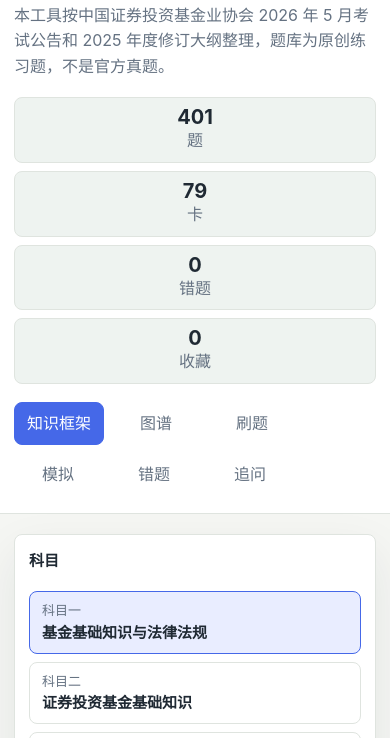
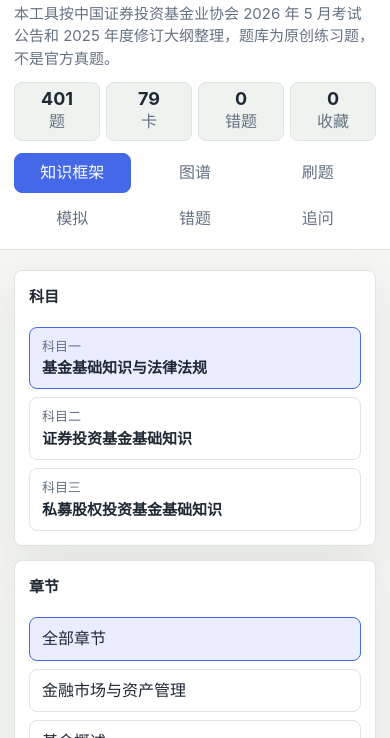
Before and after one commit to wangwu-30/fund-cram-20260523, a plain HTML site: page index.html in a window 390 px wide. Shown: the part 81-819 px from the top of the page. Drawn offline with Linux system fonts and the light colour scheme.

Commit message:
Fix mobile header layout

```diff
--- a/src/styles.css
+++ b/src/styles.css
@@ -977,11 +977,47 @@ input {
     padding-right: 14px;
   }
 
+  .topbar {
+    gap: 12px;
+    padding-bottom: 10px;
+    position: static;
+  }
+
   .topbar h1 {
     font-size: 23px;
   }
 
-  .stats,
+  .notice {
+    font-size: 15px;
+    line-height: 1.5;
+  }
+
+  .stats {
+    gap: 6px;
+    grid-template-columns: repeat(4, minmax(0, 1fr));
+  }
+
+  .stats span {
+    min-width: 0;
+    padding: 6px 4px;
+  }
+
+  .stats strong {
+    font-size: 18px;
+  }
+
+  .tabs {
+    display: grid;
+    gap: 6px;
+    grid-template-columns: repeat(3, minmax(0, 1fr));
+  }
+
+  .tab {
+    min-height: 36px;
+    min-width: 0;
+    padding: 6px 8px;
+  }
+
   .rail,
   .rule-strip,
   .control-panel,
```
